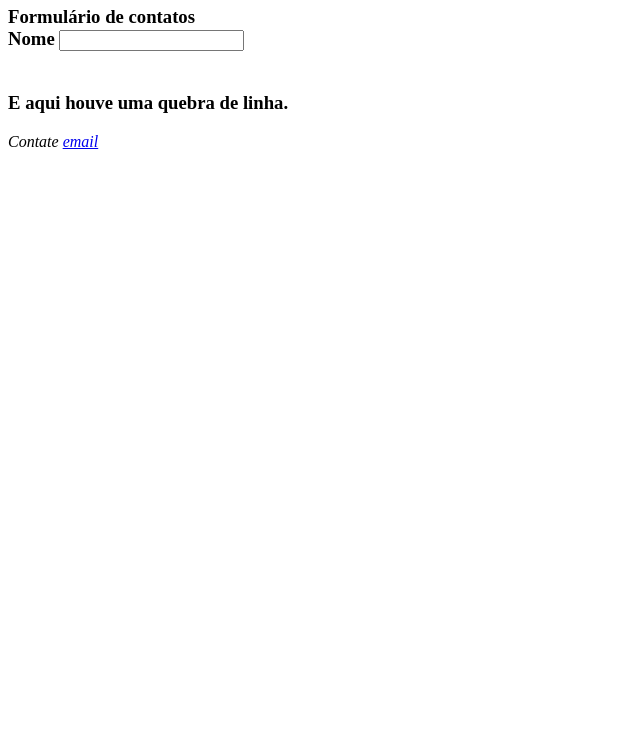
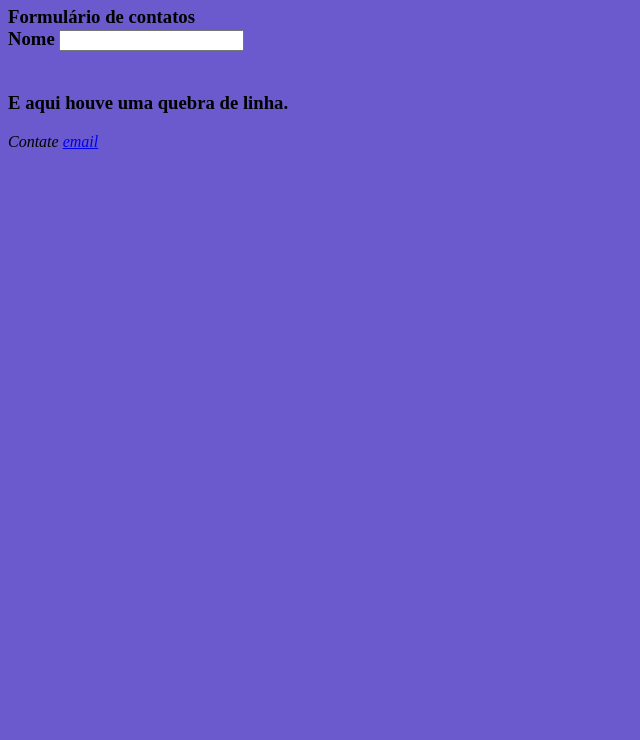
Before and after one commit to Mazinhamzn/meusite_mzn, a plain HTML site: page index.html in a window 1280 px wide. Shown: the part 60-800 px from the top of the page, without its empty margins (0-640 px from the left). Drawn offline with Linux system fonts and the light colour scheme.

Commit message:
Update index.html

```diff
--- a/index.html
+++ b/index.html
@@ -6,7 +6,7 @@
   </head>
   <body>
     <style>
-      body {background-color:#fdfdf}
+      body {background-color:#6a5acd}
     </style>
     <h1>
       Meu site
```
